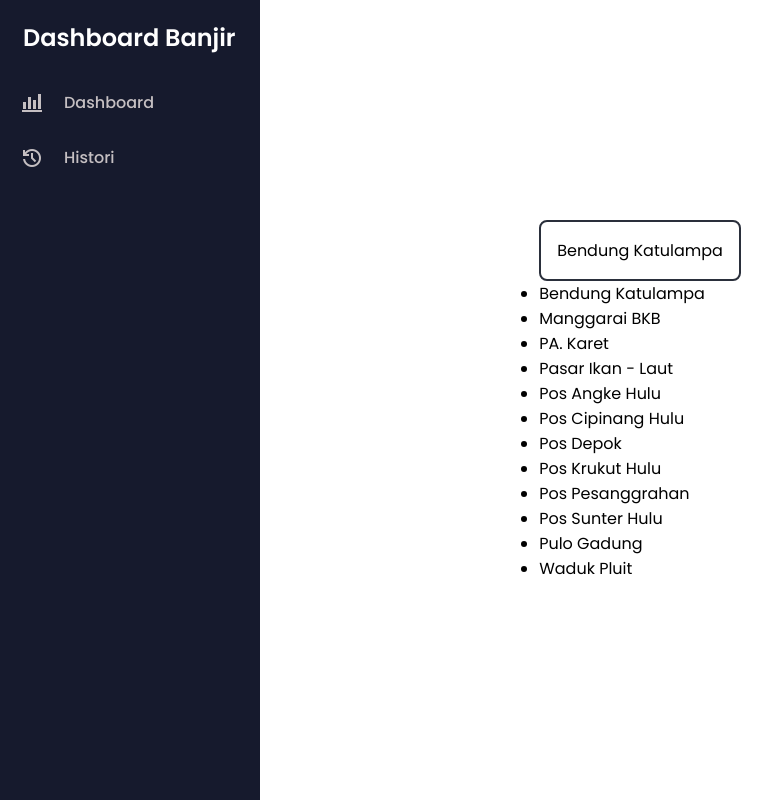
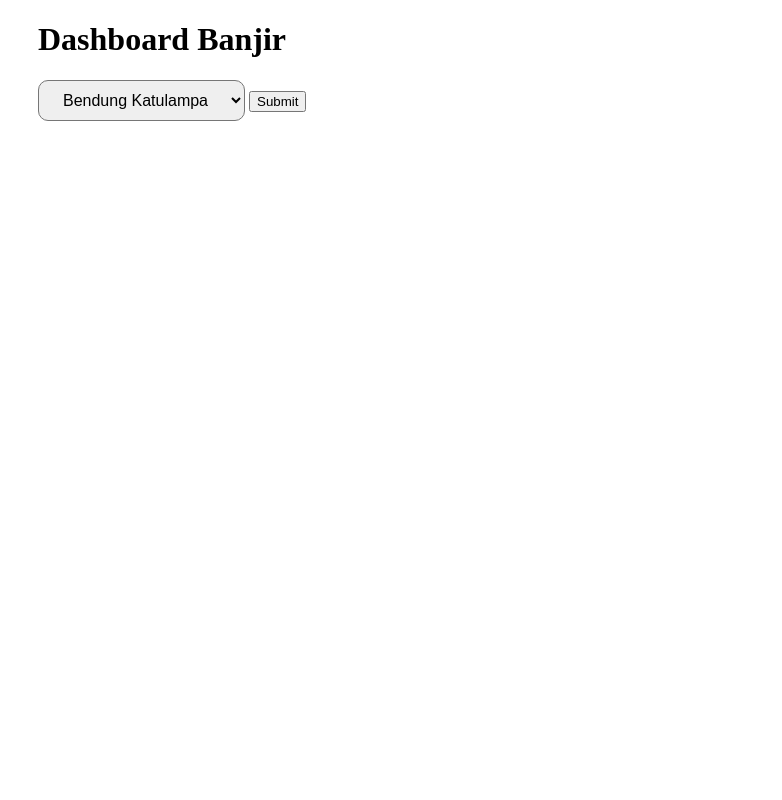
Before and after one commit to stewkaXD/dashboard-banjir, a plain HTML site: page index.html in a window 1280 px wide. Shown: the whole page, without its empty margins (0-782 px from the left). Drawn offline with nearby package versions, Linux system fonts and the light colour scheme.

Commit message:
scrapped sidebar and going raw, still unfinished

```diff
--- a/index.html
+++ b/index.html
@@ -4,53 +4,39 @@
     <meta charset="UTF-8">
     <meta name="viewport" content="width=device-width, initial-scale=1.0">
     <title>DASHBOARD</title>
-    <!-- Dashboard icon link -->
-    <link rel="stylesheet" href="https://fonts.googleapis.com/css2?family=Material+Symbols+Outlined:opsz,wght,FILL,GRAD@20..48,100..700,0..1,-50..200" />
-
-    <!-- Histori icon link -->
-    <link rel="stylesheet" href="https://fonts.googleapis.com/css2?family=Material+Symbols+Outlined:opsz,wght,FILL,GRAD@20..48,100..700,0..1,-50..200" />
 
     <!-- CSS link -->
     <link rel="stylesheet" href="style.css">
+
+    <script src="script.js"></script>
 </head>
 <body>
-    <aside class="sidebar">
-        <div class="sidebar-header">
-            <h2>Dashboard Banjir</h2>
+    <div>
+        <h1>Dashboard Banjir</h1>
+    </div>
+    <script src="https://cdnjs.cloudflare.com/ajax/libs/jquery/3.3.1/jquery.min.js"></script>
+    <div class="flex-container">
+        <div class="dropdown">
+            <select name="locationsSelect" id="select">
+                <option value="Bendung_Katulampa">Bendung Katulampa</option>
+                <option value="Manggarai_BKB">Manggarai BKB</option>
+                <option value="PA._Karet">PA. Karet</option>
+                <option value="Pasar_Ikan">Pasar Ikan</option>
+                <option value="Pos_Angke_Hulu">Pos Angke Hulu</option>
+                <option value="Pos_Cipinang_Hulu">Pos Cipinang Hulu</option>
+                <option value="Pos_Depok">Pos Depok</option>
+                <option value="Pos_Krukut_Hulu">Pos Krukut Hulu</option>
+                <option value="Pos_Pesanggrahan">Pos Pesanggrahan</option>
+                <option value="Pos_Sunter_Hulu">Pos Sunter Hulu</option>
+                <option value="Pulo_Gadung">Pulo Gadung</option>
+                <option value="Waduk_Pluit">Waduk Pluit</option>
+            </select>
+            <button id="submit" type="submit" name="submit"> Submit </button>
         </div>
-        <ul class="sidebar-links">
-            <li>
-                <a href="index.html"><span class="material-symbols-outlined">
-                    bar_chart_4_bars
-                    </span>Dashboard</a>
-            </li>
-            <li>
-                <a href="histori.html"><span class="material-symbols-outlined">
-                    history
-                    </span>Histori</a>
-            </li>
-        </ul>
-    </aside>
+        <br/><br/>
+        <img id="chart" src=""></img>
 
-    <div class="dropdown">
-        <div class="select">
-            <span class="selected">Bendung Katulampa</span>
-            <div class="caret"></div>
-        </div>
-        <ul class="menu">
-            <li>Bendung Katulampa</li>
-            <li>Manggarai BKB</li>
-            <li>PA. Karet</li>
-            <li>Pasar Ikan - Laut</li>
-            <li>Pos Angke Hulu</li>
-            <li>Pos Cipinang Hulu</li>
-            <li>Pos Depok</li>
-            <li>Pos Krukut Hulu</li>
-            <li>Pos Pesanggrahan</li>
-            <li>Pos Sunter Hulu</li>
-            <li>Pulo Gadung</li>
-            <li>Waduk Pluit</li>
-        </ul>
     </div>
+
 </body>
 </html>
--- a/script.js
+++ b/script.js
@@ -0,0 +1,5 @@
+const chartImgElem = document.getElementById('chart');
+const selectElem = document.getElementById('select');
+document.getElementById('submit').onclick = function() {
+  chartImgElem.src = './chart_images/' + selectElem.value.text + '.csv.png';
+};
--- a/style.css
+++ b/style.css
@@ -1,83 +1,20 @@
 @import url("https://fonts.googleapis.com/css2?family=Poppins:wght@400;500;600;700&display=swap");
 
-* {
-    margin: 0;
-    padding: 0;
-    box-sizing:border-box;
-    font-family: "Poppins", sans-serif;
+body {
+    padding: 0px 30px;
 }
 
-body {
-    min-height: 100vh;
-    display: flex;
-    justify-content: center;
-    align-items: center;
-    flex-wrap: wrap;
+.flex-container {
+    display: flexbox;
+    flex-direction: column;
 }
 
-.dropdown * {
-    box-sizing: border-box;
+select {
+    padding:10px 20px;
+    border-radius: 10px;
+    font-size: medium;
 }
 
-.select {
-    display: flex;
-    justify-content: space-between;
-    align-items: center;
-    border: 2px #2a2f3b solid;
-    border-radius: 0.5em;
-    padding: 1em;
-    cursor: pointer;
+select:focus{
+    outline: none;
 }
-
-.select-clicked {
-    border: 2px #26489a solid;
-    box-shadow: 0 0 0.8em #26489a;
-}
-
-.select:hover
-
-.sidebar-header {
-    display: flex;
-    align-items: center;
-    margin-top: 10px;
-}
-
-.sidebar {
-    position:fixed;
-    top: 0;
-    left: 0;
-    height: 100%;
-    width: 260px;
-    background: #161a2d;
-    padding: 25px 20 px;
-}
-
-.sidebar-header h2 {
-    font-size: 1.25 rem;
-    font-weight:600;
-    color: #fff;
-    margin-left: 23px;
-    margin-top: 20px;
-}
-
-.sidebar-links {
-    list-style: none;
-    margin-top: 20px;
-}
-
-.sidebar-links li a {
-    display: flex;
-    align-items: center;
-    gap: 0 20px;
-    color: #dbd4d4e3;
-    font-weight: 500;
-    padding: 15px 20px;
-    white-space: nowrap;
-    text-decoration: none;
-}
-
-.sidebar-links li a:hover {
-    background-color: #ffffff2d;
-    color: #fff;
-    border-radius: 10px;
-}
```
Also changed, not shown: histori.html (deleted, +0 -35 lines).
